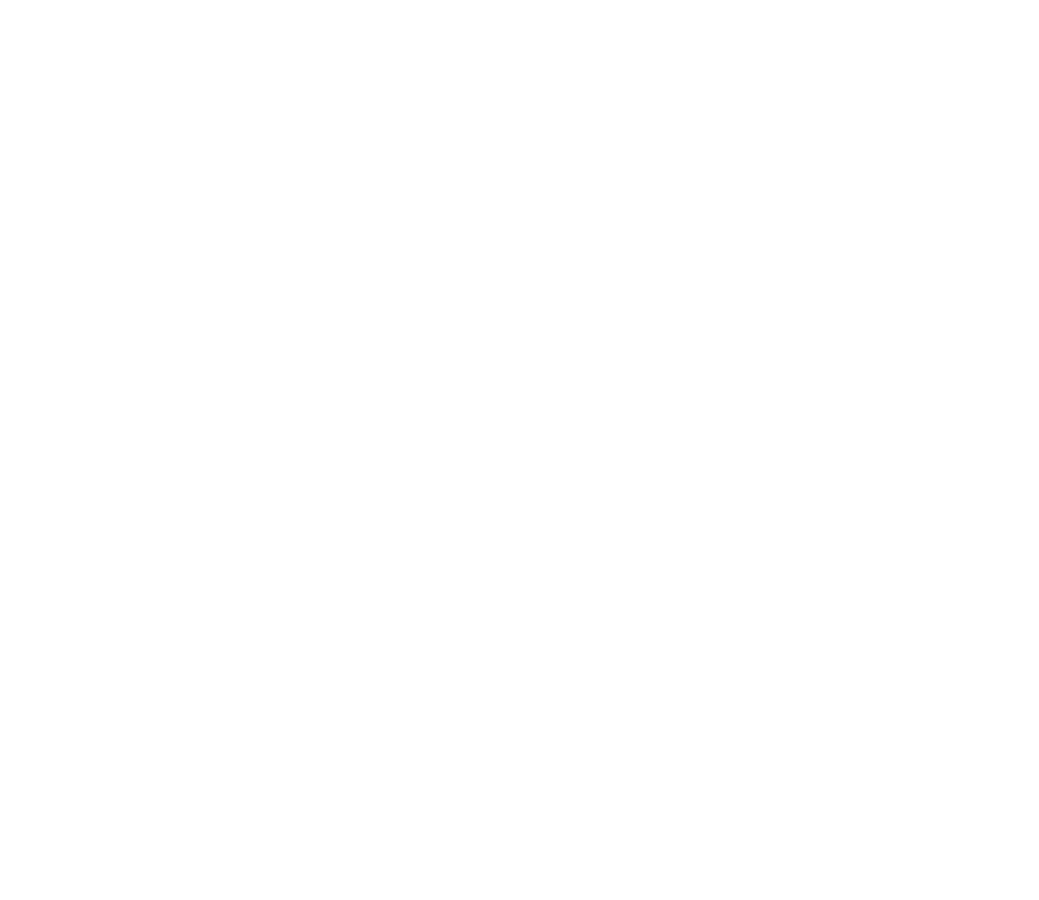
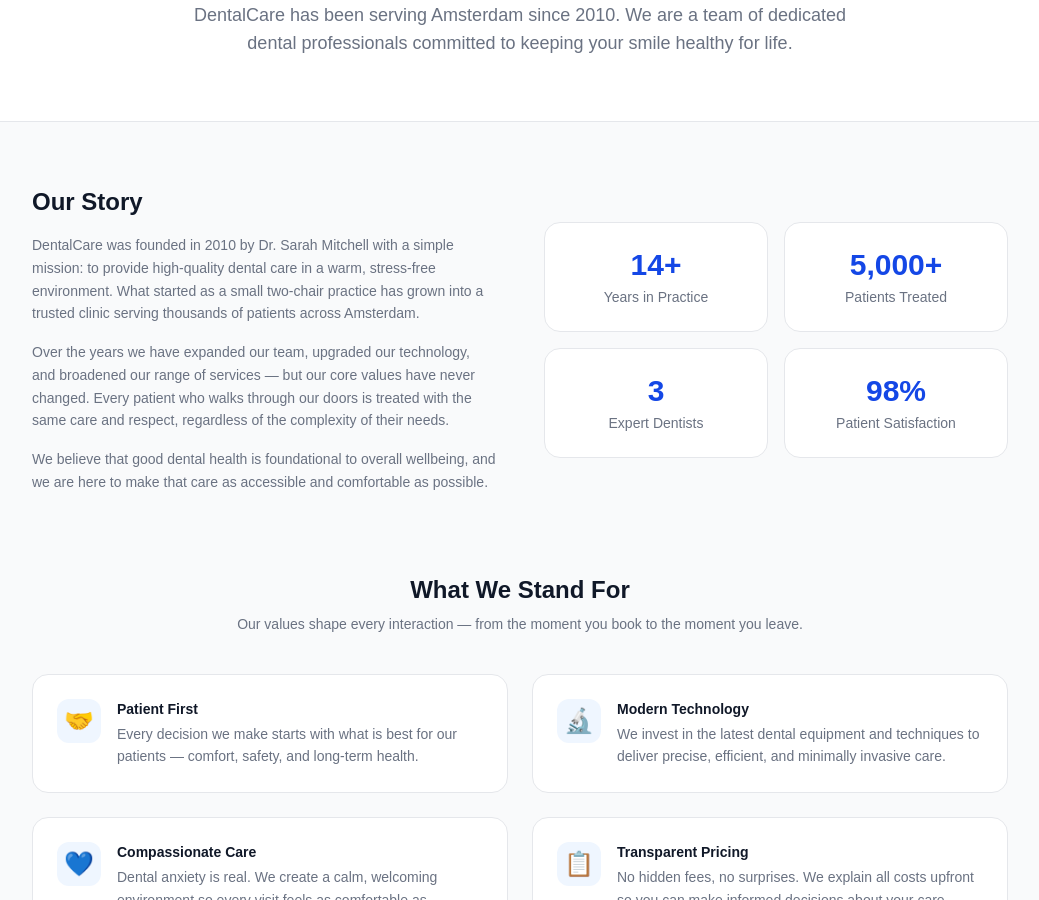
Before and after one commit to shayan655/dental-clinic-front, a Next.js app: page /about in a window 1280 px wide. Shown: the part 200-1100 px from the top of the page, without its empty margins (120-1159 px from the left). Before the commit the page ends 800 px from the top, so only its background shows below. Built offline with nearby package versions, Linux system fonts and the light colour scheme; no server answers.

Commit message:
Build About page

```diff
--- a/src/app/(public)/about/page.tsx
+++ b/src/app/(public)/about/page.tsx
@@ -1,3 +1,187 @@
-export default function AboutPage() {
-     return <div>About</div>
+import { getAuthUser } from '@/lib/auth';
+import Link from 'next/link';
+
+const TEAM = [
+  {
+    name: 'Dr. Sarah Mitchell',
+    role: 'Lead Dentist & Founder',
+    bio: 'Over 15 years of experience in general and cosmetic dentistry. Passionate about pain-free care and patient comfort.',
+    initial: 'S',
+  },
+  {
+    name: 'Dr. James Okafor',
+    role: 'Endodontist',
+    bio: 'Specialist in root canal treatments and dental infections. Known for his calm approach and precise technique.',
+    initial: 'J',
+  },
+  {
+    name: 'Dr. Priya Nair',
+    role: 'Cosmetic Dentist',
+    bio: 'Expert in teeth whitening, veneers, and smile makeovers. Dedicated to helping patients feel confident in their smile.',
+    initial: 'P',
+  },
+];
+
+const VALUES = [
+  {
+    icon: '🤝',
+    title: 'Patient First',
+    description: 'Every decision we make starts with what is best for our patients — comfort, safety, and long-term health.',
+  },
+  {
+    icon: '🔬',
+    title: 'Modern Technology',
+    description: 'We invest in the latest dental equipment and techniques to deliver precise, efficient, and minimally invasive care.',
+  },
+  {
+    icon: '💙',
+    title: 'Compassionate Care',
+    description: 'Dental anxiety is real. We create a calm, welcoming environment so every visit feels as comfortable as possible.',
+  },
+  {
+    icon: '📋',
+    title: 'Transparent Pricing',
+    description: 'No hidden fees, no surprises. We explain all costs upfront so you can make informed decisions about your care.',
+  },
+];
+
+export default async function AboutPage() {
+  const user = await getAuthUser();
+  const bookingHref = user ? '/portal/appointments/new' : '/register';
+  const bookingLabel = user ? 'Book an Appointment' : 'Register & Book';
+
+  return (
+    <div className="min-h-screen bg-gray-50">
+
+      {/* Hero */}
+      <div className="bg-white border-b border-gray-200">
+        <div className="max-w-5xl mx-auto px-6 py-16 text-center">
+          <span className="inline-block bg-blue-100 text-blue-700 text-xs font-semibold px-3 py-1 rounded-full mb-4 uppercase tracking-wide">
+            About Us
+          </span>
+          <h1 className="text-4xl font-bold text-gray-900 mb-4">
+            A Clinic Built on Trust,<br className="hidden sm:block" /> Care, and Expertise
+          </h1>
+          <p className="text-gray-500 text-lg max-w-2xl mx-auto">
+            DentalCare has been serving Amsterdam since 2010. We are a team of dedicated dental professionals committed to keeping your smile healthy for life.
+          </p>
+        </div>
+      </div>
+
+      <div className="max-w-5xl mx-auto px-6 py-16 space-y-20">
+
+        {/* Our story */}
+        <section className="grid grid-cols-1 md:grid-cols-2 gap-12 items-center">
+          <div>
+            <h2 className="text-2xl font-bold text-gray-900 mb-4">Our Story</h2>
+            <div className="space-y-4 text-gray-500 text-sm leading-relaxed">
+              <p>
+                DentalCare was founded in 2010 by Dr. Sarah Mitchell with a simple mission: to provide high-quality dental care in a warm, stress-free environment. What started as a small two-chair practice has grown into a trusted clinic serving thousands of patients across Amsterdam.
+              </p>
+              <p>
+                Over the years we have expanded our team, upgraded our technology, and broadened our range of services — but our core values have never changed. Every patient who walks through our doors is treated with the same care and respect, regardless of the complexity of their needs.
+              </p>
+              <p>
+                We believe that good dental health is foundational to overall wellbeing, and we are here to make that care as accessible and comfortable as possible.
+              </p>
+            </div>
+          </div>
+
+          {/* Stats */}
+          <div className="grid grid-cols-2 gap-4">
+            {[
+              { value: '14+',   label: 'Years in Practice'   },
+              { value: '5,000+', label: 'Patients Treated'   },
+              { value: '3',     label: 'Expert Dentists'     },
+              { value: '98%',   label: 'Patient Satisfaction' },
+            ].map((stat) => (
+              <div
+                key={stat.label}
+                className="bg-white border border-gray-200 rounded-2xl p-6 text-center"
+              >
+                <p className="text-3xl font-bold text-blue-700 mb-1">{stat.value}</p>
+                <p className="text-sm text-gray-500">{stat.label}</p>
+              </div>
+            ))}
+          </div>
+        </section>
+
+        {/* Values */}
+        <section>
+          <div className="text-center mb-10">
+            <h2 className="text-2xl font-bold text-gray-900 mb-2">What We Stand For</h2>
+            <p className="text-gray-500 text-sm max-w-xl mx-auto">
+              Our values shape every interaction — from the moment you book to the moment you leave.
+            </p>
+          </div>
+          <div className="grid grid-cols-1 sm:grid-cols-2 gap-6">
+            {VALUES.map((value) => (
+              <div
+                key={value.title}
+                className="bg-white border border-gray-200 rounded-2xl p-6 flex gap-4"
+              >
+                <div className="w-11 h-11 bg-blue-50 rounded-xl flex items-center justify-center text-2xl shrink-0">
+                  {value.icon}
+                </div>
+                <div>
+                  <h3 className="text-sm font-semibold text-gray-900 mb-1">{value.title}</h3>
+                  <p className="text-sm text-gray-500 leading-relaxed">{value.description}</p>
+                </div>
+              </div>
+            ))}
+          </div>
+        </section>
+
+        {/* Team */}
+        <section>
+          <div className="text-center mb-10">
+            <h2 className="text-2xl font-bold text-gray-900 mb-2">Meet the Team</h2>
+            <p className="text-gray-500 text-sm max-w-xl mx-auto">
+              Our dentists bring decades of combined experience and a shared passion for exceptional patient care.
+            </p>
+          </div>
+          <div className="grid grid-cols-1 sm:grid-cols-3 gap-6">
+            {TEAM.map((member) => (
+              <div
+                key={member.name}
+                className="bg-white border border-gray-200 rounded-2xl p-6 text-center"
+              >
+                <div className="w-16 h-16 rounded-full bg-blue-700 flex items-center justify-center text-white text-2xl font-bold mx-auto mb-4">
+                  {member.initial}
+                </div>
+                <h3 className="text-sm font-semibold text-gray-900">{member.name}</h3>
+                <p className="text-xs text-blue-700 font-medium mt-0.5 mb-3">{member.role}</p>
+                <p className="text-sm text-gray-500 leading-relaxed">{member.bio}</p>
+              </div>
+            ))}
+          </div>
+        </section>
+
+        {/* CTA banner */}
+        <section className="bg-blue-700 rounded-2xl px-8 py-12 text-center">
+          <h2 className="text-2xl font-bold text-white mb-3">
+            Ready to Take Care of Your Smile?
+          </h2>
+          <p className="text-blue-200 text-sm mb-6 max-w-md mx-auto">
+            Join thousands of patients who trust DentalCare for their dental health. Book your first appointment today.
+          </p>
+          <Link
+            href={bookingHref}
+            className="inline-block bg-white text-blue-700 hover:bg-blue-50 font-semibold text-sm px-6 py-3 rounded-lg transition-colors"
+          >
+            {bookingLabel}
+          </Link>
+          {!user && (
+            <p className="text-blue-300 text-xs mt-4">
+              Already registered?{' '}
+              <Link href="/login" className="text-white hover:underline font-medium">
+                Log in here
+              </Link>
+            </p>
+          )}
+        </section>
+
+      </div>
+    </div>
+  );
 }
--- a/src/components/Home/Navbar.tsx
+++ b/src/components/Home/Navbar.tsx
@@ -6,8 +6,8 @@
 
 const navLinks = [
   { href: "/portal", label: "Portal" },
-  { href: "/about-us", label: "About Us" },
-  { href: "/contact-us", label: "Contact Us" },
+  { href: "/about", label: "About Us" },
+  { href: "/contact", label: "Contact Us" },
 ];
 
 export default function Navbar() {
```
